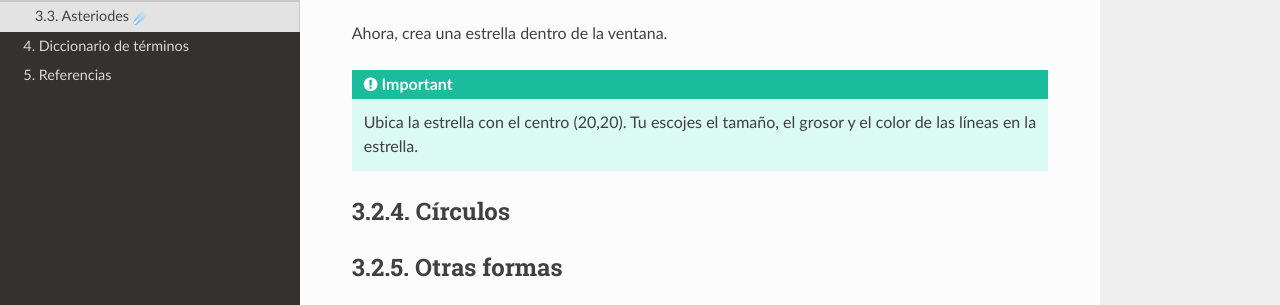
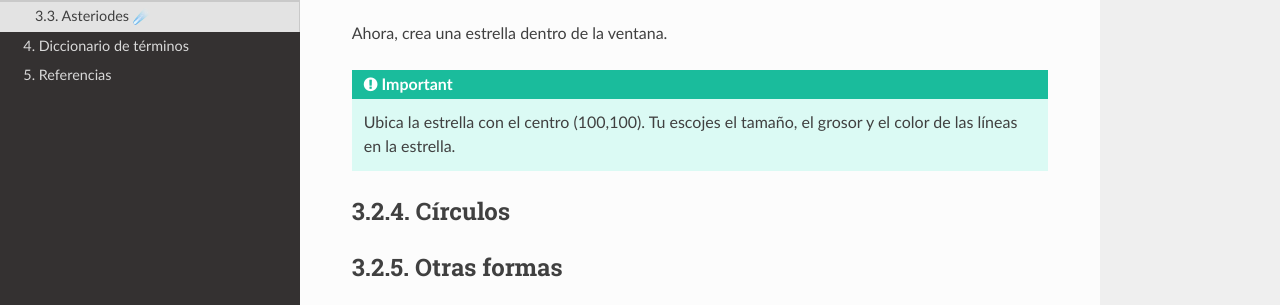
Before and after one commit to aavendan/programacion-python, a Sphinx documentation site: the page built from docs/source/sesiones/sesion02.rst, in a window 1280 px wide and 900 px high, scrolled down 1367 px. Shown: the part 428-733 px from the top of the window. Built offline with Sphinx 7.4.7 and the Read the Docs theme 3.1.0, drawn with Linux system fonts in a browser that asks for light colours.

Commit message:
center to 100,100

```diff
--- a/docs/source/sesiones/sesion02.rst
+++ b/docs/source/sesiones/sesion02.rst
@@ -76,7 +76,7 @@ Ahora, crea una estrella dentro de la ventana.
 
 .. important::
 
-  Ubica la estrella con el centro (20,20). Tu escojes el tamaño, el grosor
+  Ubica la estrella con el centro (100,100). Tu escojes el tamaño, el grosor
   y el color de las líneas en la estrella.
 
 
```
